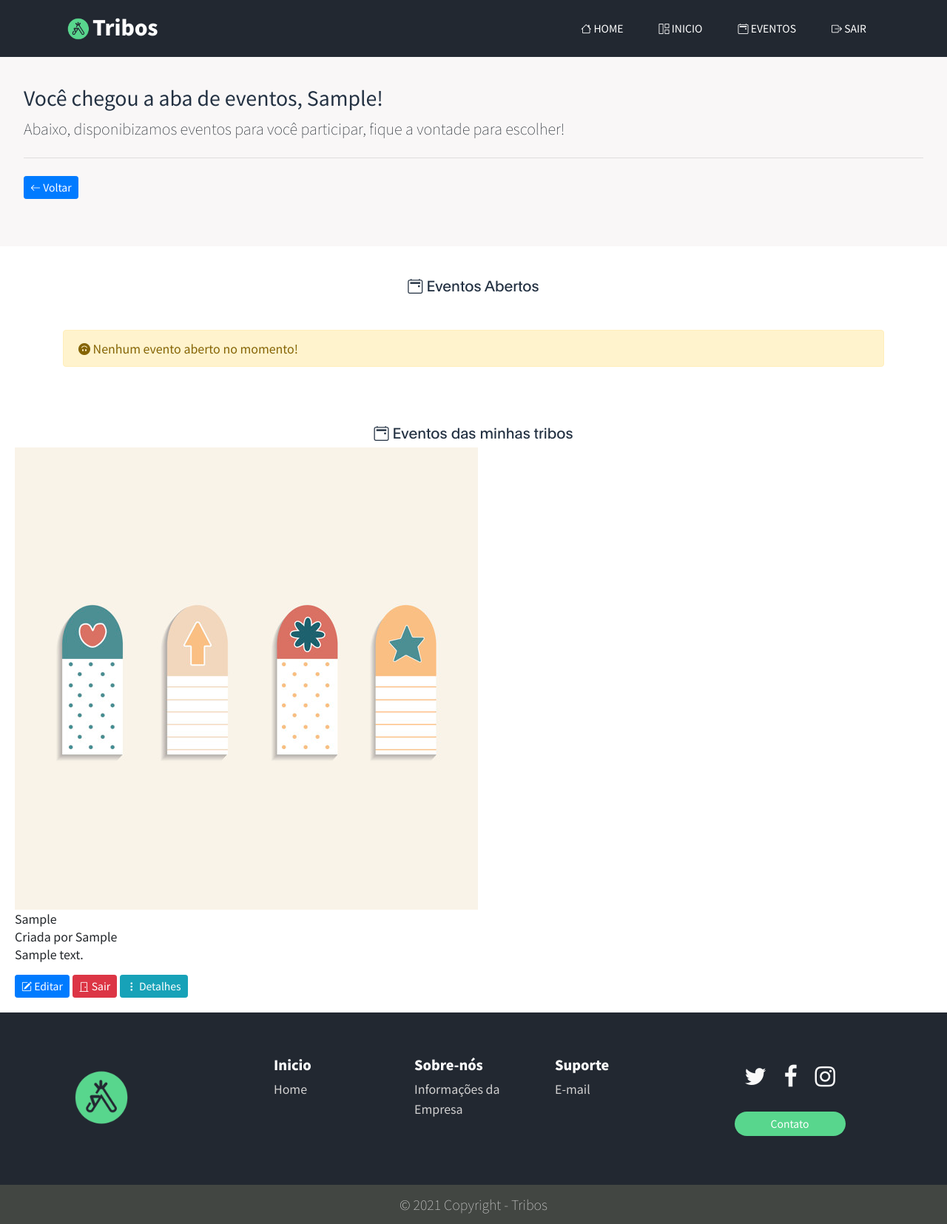
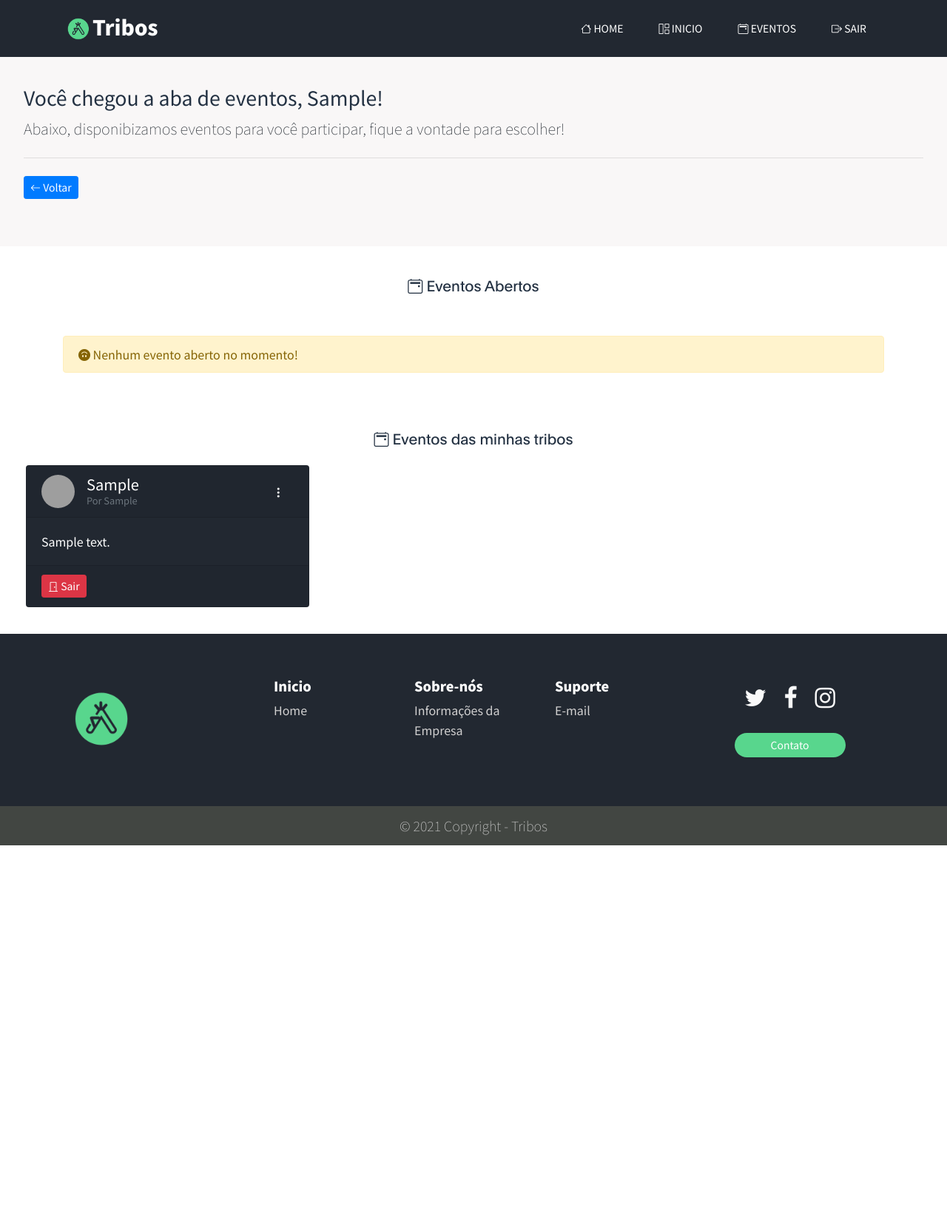
Before and after one commit to ViviFerreira/Tribos, a PHP site: page /pages/eventosAbertos.php in a window 1280 px wide. Shown: the whole page at 74% size. After the commit the page ends 1143 px from the top, so only its background shows below. Run offline with PHP 8.4, Linux system fonts and the light colour scheme; the visitor is signed in with stand-in values (Sample User, id 1); tables that the repository leaves empty hold one stand-in row (values such as "Sample post"); some libraries are stand-ins or nearby versions; grey boxes are pictures that could not be loaded.

Commit message:
Modificação dos CARDS de eventos

```diff
--- a/includes/listEventoPrivado.php
+++ b/includes/listEventoPrivado.php
@@ -33,9 +33,12 @@
     }
   }
   $resultados = '';
+  $opcoesUsuarioAdmin = '';
   ?>
   <div class="eventos-privados">
       <h4 class="title-tribos"><i class="bi bi-calendar2-event"></i> Eventos das minhas tribos</h4>
+      <div class="container-fluid gedf-wrapper mb-3">
+        <div class="row">
       <?php
       foreach($eventos as $evento){
         //Consultando nome e id do grupo criador do evento
@@ -54,9 +57,9 @@
           $eventoUserLogado = $obEventoUserLogado->getEventoUsuario($evento->idEvento, $idUsuarioLogado);
 
           // Se o usuário logado foi quem criou a tribo do evento, ele pode editar
-          $resultados = $idUsuarioLogado == $idUserCriador ?
+          $opcoesUsuarioAdmin = $idUsuarioLogado == $idUserCriador ?
                             '
-                            <a href="../pages/editarEvento.php?id='.$evento->idEvento.'" class="btn btn-primary btn-sm"><i class="bi bi-pencil-square"></i> Editar</a>
+                            <a href="../pages/editarEvento.php?id='.$evento->idEvento.'" class="dropdown-item"><i class="bi bi-pencil-square"></i> Editar</a>
                             '
                                                           : null;
           //Verifica se o evento está lotado
@@ -75,26 +78,52 @@
           }else{
             $resultados .='<a href="#" class="btn btn-success btn-sm disabled" tabindex="-1" role="button" aria-disabled="true">Participar</a>';
           }
-          $resultados .=    '
-                            <a href="../pages/detalhesEvento.php?id='.$evento->idEvento.'" class="btn btn-info btn-sm"><i class="bi bi-three-dots-vertical"></i> Detalhes</a>
-                            ';
+
     ?>
-      <div class="cards_wrap">
-          <div class="card_item">
-            <div class="card_inner">
-              <img src="../assets/img/imgCardsEvento.jpg">
-              <div class="role_name"><?=$evento->nmEvento?></div>
-              <div class="real_name">Criada por <?=$nmGrupoCriador?></div>
-              <div class="film"><?=$evento->descEvento?></div>
-              <div class="buttons">
-                <?=$resultados?>
-              </div>
+      <div class="col-md-4 gedf-main mt-3">
+                <div class="card gedf-card">
+                    <div class="card-header">
+                        <div class="d-flex justify-content-between align-items-center">
+                            <div class="d-flex justify-content-between align-items-center">
+                                <div class="mr-2 tribo">
+                                    <img class="rounded-circle" width="45" height="45" src="https://img.freepik.com/vetores-gratis/conceito-de-papel-de-parede-elegante-textura-branca_23-2148432202.jpg?size=626&ext=jpg" alt="">
+                                </div>
+                                <div class="ml-2">
+                                    <div class="h5 m-0"><?=$evento->nmEvento?></div>
+                                    <div class="h7 text-muted"> Por <?=$nmGrupoCriador?></div>
+                                </div>
+                            </div>
+                            <div>
+                                <div class="dropdown">
+                                    <button class="btn btn-link text-white" type="button" id="gedf-drop1" data-toggle="dropdown" aria-haspopup="true" aria-expanded="false">
+                                        <i class="bi bi-three-dots-vertical"></i>
+                                    </button>
+                                    <div class="dropdown-menu dropdown-menu-right" aria-labelledby="gedf-drop1">
+                                        <div class="h6 dropdown-header">Mais Opções</div>
+                                        <?='<a href="../pages/detalhesEvento.php?id='.$evento->idEvento.'" class="dropdown-item"><i class="bi bi-eye"></i> Detalhes</a>'?>
+                                        <?=$opcoesUsuarioAdmin?>
+                                    </div>
+                                </div>
+                            </div>
+                        </div>
+                    </div>
+                    <div class="card-body">
+                        <span class="card-text">
+                          <?=$evento->descEvento?>
+                        </span>
+                    </div>
+                    <div class="card-footer">
+                      <?=$resultados?>
+                    </div>
+                </div>
             </div>
-          </div>
-      </div>
     <?php
         }
     }
+    ?>
+      </div>
+    </div>
+    <?php
       // Consultando se o usuário participa de alguma tribo
       $obGruposUserLogado = $obGrupoUserLogado->getGruposUsuario('idUsuario = '.$idUsuarioLogado);
       echo empty($obGruposUserLogado) ? '
--- a/includes/listEventoPublico.php
+++ b/includes/listEventoPublico.php
@@ -33,10 +33,13 @@
     }
   }
   $resultados = '';
+  $opcoesUsuarioAdmin = '';
   ?>
   <div class="eventos-publicos">
     <?=$mensagem?>
     <h4 class="title-tribos"><i class="bi bi-calendar2-event"></i> Eventos Abertos</h4>
+    <div class="container-fluid gedf-wrapper">
+        <div class="row">
     <?php
     foreach($eventos as $evento){
       //Consultando nome do grupo criador do evento
@@ -51,8 +54,8 @@
         $eventoUserLogado = $obEventoUserLogado->getEventoUsuario($evento->idEvento,$idUsuarioLogado);
 
         // Se o usuário logado foi quem criou a tribo do evento, ele pode editar
-        $resultados = $idUsuarioLogado == $idUserCriador ?
-                            ' <a href="../pages/editarEvento.php?id='.$evento->idEvento.'" class="btn btn-primary btn-sm"><i class="bi bi-pencil-square"></i> Editar</a>
+        $opcoesUsuarioAdmin = $idUsuarioLogado == $idUserCriador ?
+                            ' <a href="../pages/editarEvento.php?id='.$evento->idEvento.'" class="dropdown-item"><i class="bi bi-pencil-square"></i> Editar</a>
                             '
                             : null;
 
@@ -62,37 +65,62 @@
         $parts = count($usuariosEventoSetado);
         // Se o usuario logado já participa do evento aparece botão para sair, se não para participar (se o evento não estiver lotado)
         if(!empty($eventoUserLogado)){
-          $resultados .= ' <a href="../pages/sairEvento.php?id='.$evento->idEvento.'" class="btn btn-danger btn-sm">
+          $resultados = ' <a href="../pages/sairEvento.php?id='.$evento->idEvento.'" class="btn btn-danger btn-sm">
                             <i class="bi bi-door-closed"></i> Sair
                           </a>';
         }elseif($parts < $qtPartsEventoSetado){
-          $resultados .= ' <a href="../pages/participarEvento.php?id='.$evento->idEvento.'" class="btn btn-success btn-sm"><i class="bi bi-door-open"></i>
+          $resultados = ' <a href="../pages/participarEvento.php?id='.$evento->idEvento.'" class="btn btn-success btn-sm"><i class="bi bi-door-open"></i>
                               Participar
                             </a>';
         }else{
-          $resultados .='<a href="#" class="btn btn-success btn-sm disabled" tabindex="-1" role="button" aria-disabled="true">Participar</a>';
+          $resultados ='<a href="#" class="btn btn-success btn-sm disabled" tabindex="-1" role="button" aria-disabled="true">Participar</a>';
         }
 
-        $resultados .=    '
-                          <a href="../pages/detalhesEvento.php?id='.$evento->idEvento.'" class="btn btn-info btn-sm"><i class="bi bi-three-dots-vertical"></i> Detalhes</a>
-                          ';
   ?>
-    <div class="cards_wrap">
-        <div class="card_item">
-          <div class="card_inner">
-            <img src="../assets/img/imgCardsEvento.jpg">
-            <div class="role_name"><?=$evento->nmEvento?></div>
-            <div class="real_name">Criada por <?=$nmGrupoCriador?></div>
-            <div class="film"><?=$evento->descEvento?></div>
-            <div class="buttons">
-              <?=$resultados?>
+    <div class="col-md-4 gedf-main mt-3">
+                <div class="card gedf-card">
+                    <div class="card-header">
+                        <div class="d-flex justify-content-between align-items-center">
+                            <div class="d-flex justify-content-between align-items-center">
+                                <div class="mr-2 tribo">
+                                    <img class="rounded-circle" width="45" height="45" src="https://img.freepik.com/vetores-gratis/conceito-de-papel-de-parede-elegante-textura-branca_23-2148432202.jpg?size=626&ext=jpg" alt="">
+                                </div>
+                                <div class="ml-2">
+                                    <div class="h5 m-0"><?=$evento->nmEvento?></div>
+                                    <div class="h7 text-muted"> Por <?=$nmGrupoCriador?></div>
+                                </div>
+                            </div>
+                            <div>
+                                <div class="dropdown">
+                                    <button class="btn btn-link text-white" type="button" id="gedf-drop1" data-toggle="dropdown" aria-haspopup="true" aria-expanded="false">
+                                        <i class="bi bi-three-dots-vertical"></i>
+                                    </button>
+                                    <div class="dropdown-menu dropdown-menu-right" aria-labelledby="gedf-drop1">
+                                        <div class="h6 dropdown-header">Mais Opções</div>
+                                        <?='<a href="../pages/detalhesEvento.php?id='.$evento->idEvento.'" class="dropdown-item"><i class="bi bi-eye"></i> Detalhes</a>'?>
+                                        <?=$opcoesUsuarioAdmin?>
+                                    </div>
+                                </div>
+                            </div>
+                        </div>
+                    </div>
+                    <div class="card-body">
+                        <span class="card-text">
+                          <?=$evento->descEvento?>
+                        </span>
+                    </div>
+                    <div class="card-footer">
+                      <?=$resultados?>
+                    </div>
+                </div>
             </div>
-          </div>
-        </div>
-    </div>
   <?php
       }
   }
+  ?>
+    </div>
+  </div>
+  <?php
     echo empty($resultados) ? '
     <div class="container">
       <div class="alert alert-warning mt-5" role="alert">
--- a/includes/listGrupo.php
+++ b/includes/listGrupo.php
@@ -5,7 +5,6 @@
   $obGrupoUserLogado = new GruposUsuario;
   $obUser = new Usuario;
   $idUsuarioLogado = $_SESSION['idUsuario'];
-  $opcoesUsuarioComum = '';
   $opcoesUsuarioAdmin = '';
   $resultados = '';
   ?>
@@ -46,7 +45,7 @@
   </section>
 
   <div class="container-fluid gedf-wrapper mt-3 mb-5">
-        <div class="row">
+      <div class="row">
   <?php
   foreach($grupos as $grupo){
     //Consultando usuario criador da tribo
@@ -99,7 +98,6 @@
   }
 ?>
             <div class="col-md-4 gedf-main mt-3">
-                <!--- \\\\\\\Post-->
                 <div class="card gedf-card">
                     <div class="card-header">
                         <div class="d-flex justify-content-between align-items-center">
```
